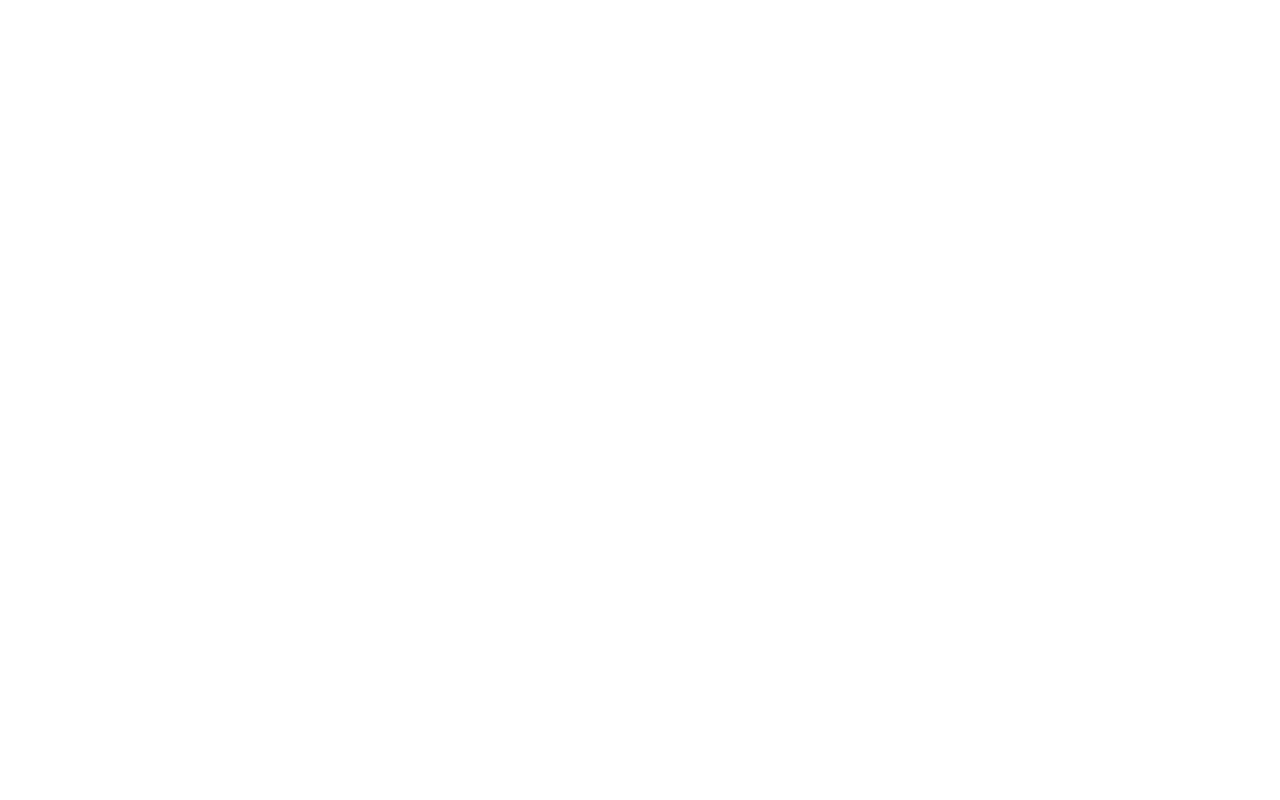
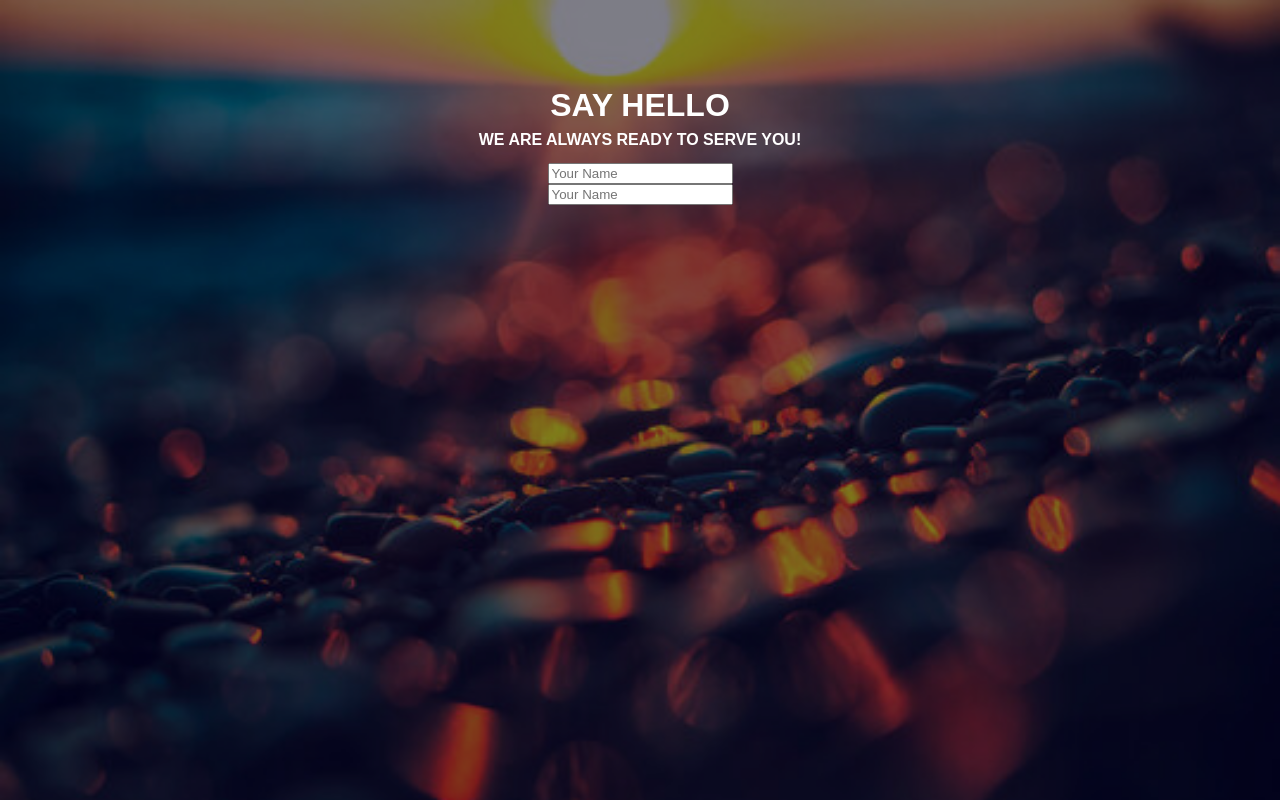
Before and after one commit to Johnnysky2700/JS-TUTORIAL, a plain HTML site: page index.html in a window 1280 px wide. Drawn offline with Linux system fonts and the light colour scheme.

Commit message:
........

```diff
--- a/JS-Create Working Contact Form/style.css
+++ b/JS-Create Working Contact Form/style.css
@@ -1,6 +1,24 @@
-*{
+body{
     margin: 0;
     padding: 0;
-    font-family: 'Poppins',sans-serif;
-    box-sizing: border-box;
+    text-align: center;
+    background: linear-gradient(rgba(0, 0, 50, 0.5),rgba(0, 0, 50, 0.5)), url(pic1.png);
+    background-size: cover;
+    font-family: sans-serif;
 }
+
+.contact-title{
+    margin-top: 100px;
+    color: #fff;
+    text-transform: uppercase;
+    transition: all 4s ease-in-out;
+}
+
+.contact-title h1{
+    font-size: 32px;
+    line-height: 10px;
+}
+
+.contact-title h2{
+    font-size: 16px;
+}
--- a/index.html
+++ b/index.html
@@ -7,6 +7,15 @@
     <link rel="stylesheet" href="JS-Create Working Contact Form/style.css">
 </head>
 <body>
-
+    <div class="contact-title">
+        <h1>Say Hello</h1>
+        <h2>We are always ready to serve you!</h2>
+    </div>
+    <div class="contact-form">
+        <form id="contact-form" method="post" action="">
+            <input type="text" name="name" class="form-control" placeholder="Your Name" required><br>
+            <input type="text" name="name" class="form-control" placeholder="Your Name" required><br>
+        </form>
+    </div>
 </body>
 </html>
```
Also changed, not shown: JS-Create Working Contact Form/pic1.png (added).
